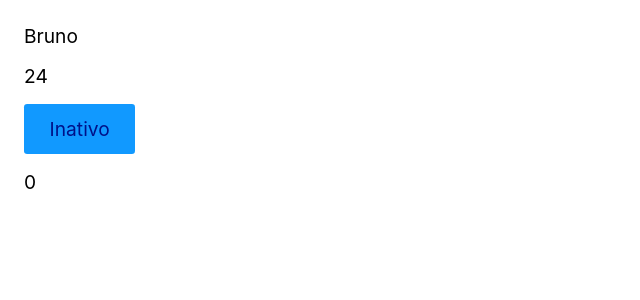
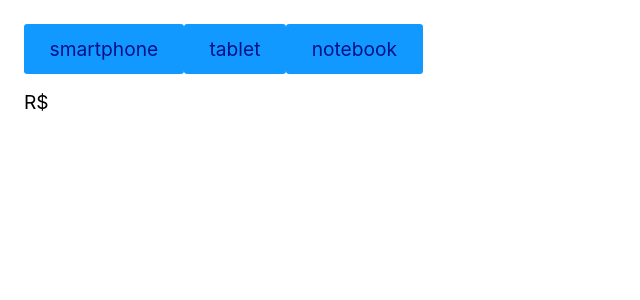
Before and after one commit to Bruends/EstudosDiarios, a React (Create React App) app in the folder ReactParaIniciantes/meu-app/: page / in a window 1280 px wide. Shown: the top 300 px of the page, without its empty margins (0-640 px from the left). Built offline with nearby package versions, Linux system fonts and the light colour scheme.

Commit message:
React exercicio setState

```diff
--- a/ReactParaIniciantes/meu-app/src/App.js
+++ b/ReactParaIniciantes/meu-app/src/App.js
@@ -1,24 +1,11 @@
 import React from 'react'
+import ExercicioSetState from './SetStateHook/ExercicioSetState'
 
 const App = () => {
-  // useState Hook
-  const [ativo, setAtivo] = React.useState(false)
-  const [dados, setDados] = React.useState({nome: 'Bruno', idade: 24})
-  const [clickCounter, setClickCounter] = React.useState(0)
-
-  function handleClick(){
-    setAtivo(!ativo)
-    setDados({...dados, faculdade: 'fez faculdade'})
-    setClickCounter((counter) => counter + 1)
-  }
 
   return (
     <>
-      <p>{dados.nome}</p>
-      <p>{dados.idade}</p>
-      <p>{dados.faculdade}</p>
-      <button onClick={handleClick}>{ativo ? 'Ativo' : 'Inativo'}</button>
-      <p>{clickCounter}</p>
+      <ExercicioSetState />
     </>
   )
 }
--- /dev/null
+++ b/ReactParaIniciantes/meu-app/src/SetStateHook/ExercicioSetState.js
@@ -0,0 +1,37 @@
+import React from 'react'
+import Produto from './Produto'
+
+const ExercicioSetState = () => {
+  const notebookUrl = 'https://ranekapi.origamid.dev/json/api/produto/notebook'
+  const smathphoneUrl = 'https://ranekapi.origamid.dev/json/api/produto/smartphone'
+  const tabletUrl = 'https://ranekapi.origamid.dev/json/api/produto/tablet'
+
+  const [data, setData] = React.useState({nome: '', preco: '', fotos: [{src: ''}]})
+  const [loading, setLoading] = React.useState(false)
+
+  async function getProductJson(url) {
+    const result = await fetch(url)
+    const resultJson = await result.json()
+    return resultJson
+  }
+
+  async function clickHandle(url){
+    setLoading(true)
+    const productsJson = await getProductJson(url)
+    setLoading(false)
+    console.log(productsJson)
+    setData(productsJson)
+  }
+
+  return (
+      <>
+        <button onClick={() => {clickHandle(smathphoneUrl)}}>smartphone</button>
+        <button onClick={() => {clickHandle(tabletUrl)}}>tablet</button>
+        <button onClick={() => {clickHandle(notebookUrl)}}>notebook</button>
+        <p>{loading ? 'Carregando...' : ''}</p>
+        <Produto dados={data} />
+    </>
+  )
+}
+
+export default ExercicioSetState
--- /dev/null
+++ b/ReactParaIniciantes/meu-app/src/SetStateHook/Produto.js
@@ -0,0 +1,13 @@
+import React from 'react'
+
+const Produtos = ({ dados }) => {
+  return (
+    <div>
+      <h1>{dados.nome}</h1>
+      <p>R$ {dados.preco}</p>
+      <img src={dados.fotos[0].src}></img>
+    </div>
+  )
+}
+
+export default Produtos
```
Also changed, not shown: ReactParaIniciantes/meu-app/src/ButtonModal.js (deleted, +0 -11 lines), ReactParaIniciantes/meu-app/src/SetStateHook/App.js (added, +27 -0 lines), ReactParaIniciantes/meu-app/src/setStateExercicio/ExercicioSetState.js (deleted, +0 -11 lines).
